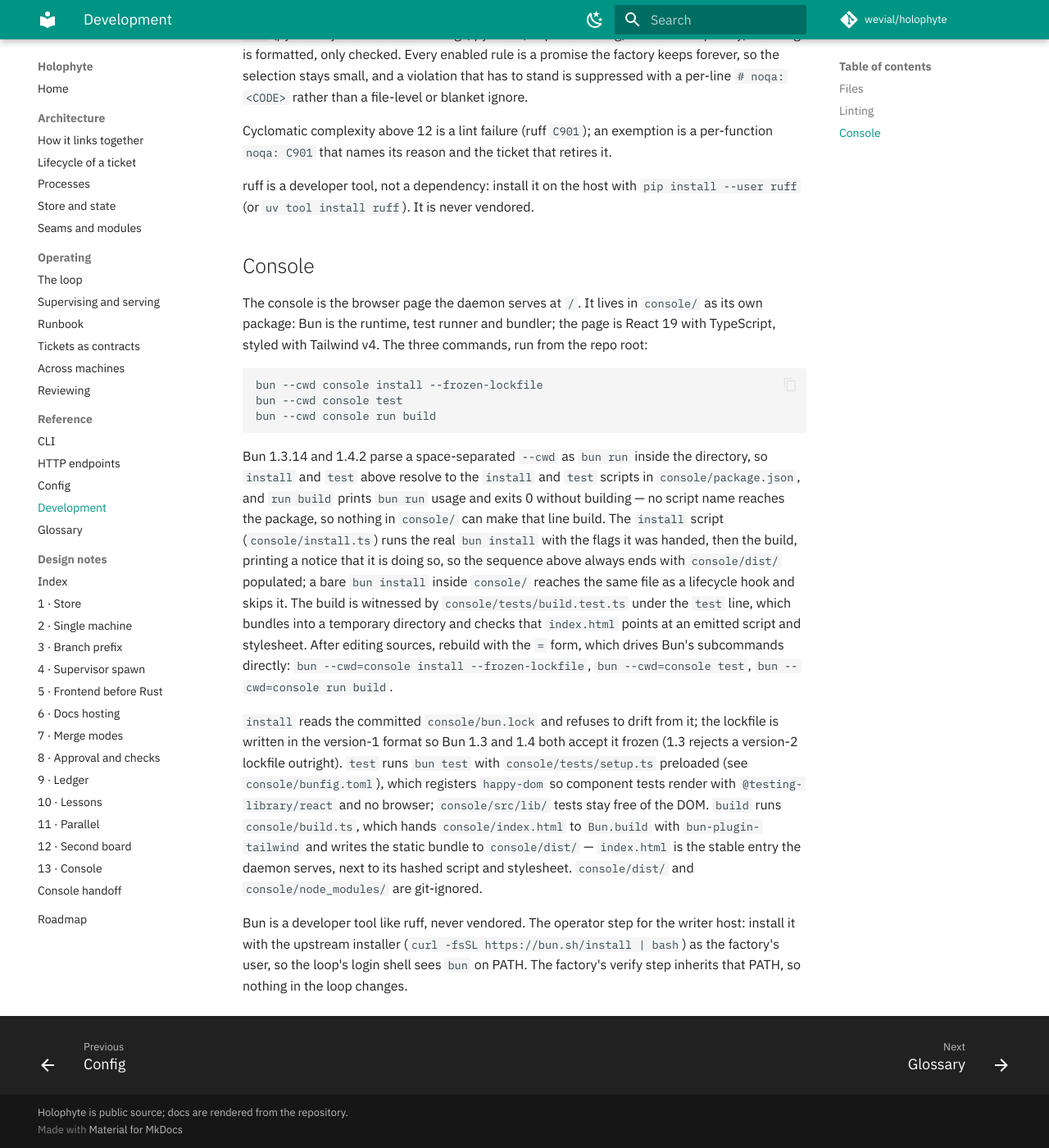
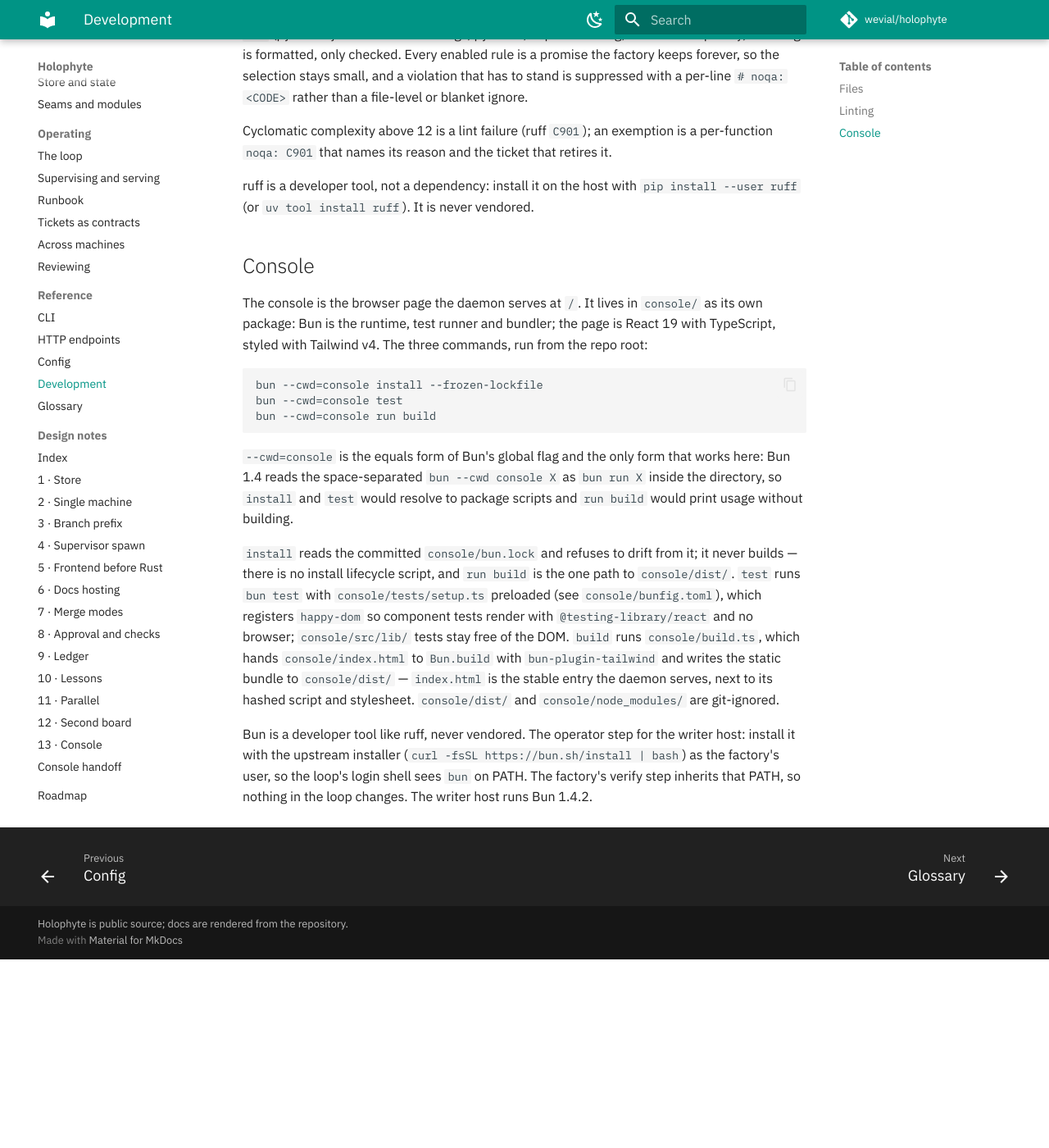
Before and after one commit to wevial/holophyte, an MkDocs documentation site: the page built from docs/development.md, in a window 1280 px wide and 1400 px high, scrolled down 2249 px. Shown: the whole window at 82% size. Built offline with MkDocs 1.6.1 and Material for MkDocs 9.7.7, drawn with Linux system fonts in a browser that asks for light colours; comment, search, counter and statistics services are not loaded; after the commit the page ends 3419 px from its top, so only the background shows below that.

Commit message:
Scaffold the console package on the equals-form Bun commands
Drop console/install.ts and the package install script that an earlier
candidate wrote to satisfy the space-separated --cwd form: bun install no
longer builds, and `bun --cwd=console run build` is the one path to
console/dist/. Drop the build-witness test that existed only because the
old form could not run the build; the verify line now witnesses it
directly. Rewrite the docs Console section around the three equals-form
commands and the Bun-on-the-writer-host operator step.

````diff
--- a/docs/development.md
+++ b/docs/development.md
@@ -113,40 +113,30 @@
 commands, run from the repo root:
 
 ```
-bun --cwd console install --frozen-lockfile
-bun --cwd console test
-bun --cwd console run build
+bun --cwd=console install --frozen-lockfile
+bun --cwd=console test
+bun --cwd=console run build
 ```
 
-Bun 1.3.14 and 1.4.2 parse a space-separated `--cwd` as `bun run` inside the
-directory, so `install` and `test` above resolve to the `install` and `test`
-scripts in `console/package.json`, and `run build` prints `bun run` usage and
-exits 0 without building — no script name reaches the package, so nothing in
-`console/` can make that line build. The `install` script
-(`console/install.ts`) runs the real `bun install` with the flags it was
-handed, then the build, printing a notice that it is doing so, so the
-sequence above always ends with `console/dist/` populated; a bare
-`bun install` inside `console/` reaches the same file as a lifecycle hook and
-skips it. The build is witnessed by `console/tests/build.test.ts` under the
-`test` line, which bundles into a temporary directory and checks that
-`index.html` points at an emitted script and stylesheet. After editing
-sources, rebuild with the `=` form, which drives Bun's subcommands directly:
-`bun --cwd=console install --frozen-lockfile`, `bun --cwd=console test`,
-`bun --cwd=console run build`.
+`--cwd=console` is the equals form of Bun's global flag and the only form
+that works here: Bun 1.4 reads the space-separated `bun --cwd console X` as
+`bun run X` inside the directory, so `install` and `test` would resolve to
+package scripts and `run build` would print usage without building.
 
 `install` reads the committed `console/bun.lock` and refuses to drift from
-it; the lockfile is written in the version-1 format so Bun 1.3 and 1.4 both
-accept it frozen (1.3 rejects a version-2 lockfile outright). `test` runs `bun test` with `console/tests/setup.ts` preloaded (see
-`console/bunfig.toml`), which registers `happy-dom` so component tests
-render with `@testing-library/react` and no browser; `console/src/lib/`
-tests stay free of the DOM. `build` runs `console/build.ts`, which hands
-`console/index.html` to `Bun.build` with `bun-plugin-tailwind` and writes the
-static bundle to `console/dist/` — `index.html` is the stable entry the
-daemon serves, next to its hashed script and stylesheet. `console/dist/` and
+it; it never builds — there is no install lifecycle script, and
+`run build` is the one path to `console/dist/`. `test` runs `bun test` with
+`console/tests/setup.ts` preloaded (see `console/bunfig.toml`), which
+registers `happy-dom` so component tests render with
+`@testing-library/react` and no browser; `console/src/lib/` tests stay free
+of the DOM. `build` runs `console/build.ts`, which hands `console/index.html`
+to `Bun.build` with `bun-plugin-tailwind` and writes the static bundle to
+`console/dist/` — `index.html` is the stable entry the daemon serves, next
+to its hashed script and stylesheet. `console/dist/` and
 `console/node_modules/` are git-ignored.
 
 Bun is a developer tool like ruff, never vendored. The operator step for the
 writer host: install it with the upstream installer
 (`curl -fsSL https://bun.sh/install | bash`) as the factory's user, so the
 loop's login shell sees `bun` on PATH. The factory's verify step inherits
-that PATH, so nothing in the loop changes.
+that PATH, so nothing in the loop changes. The writer host runs Bun 1.4.2.
````
Also changed, not shown: 3 other files.
